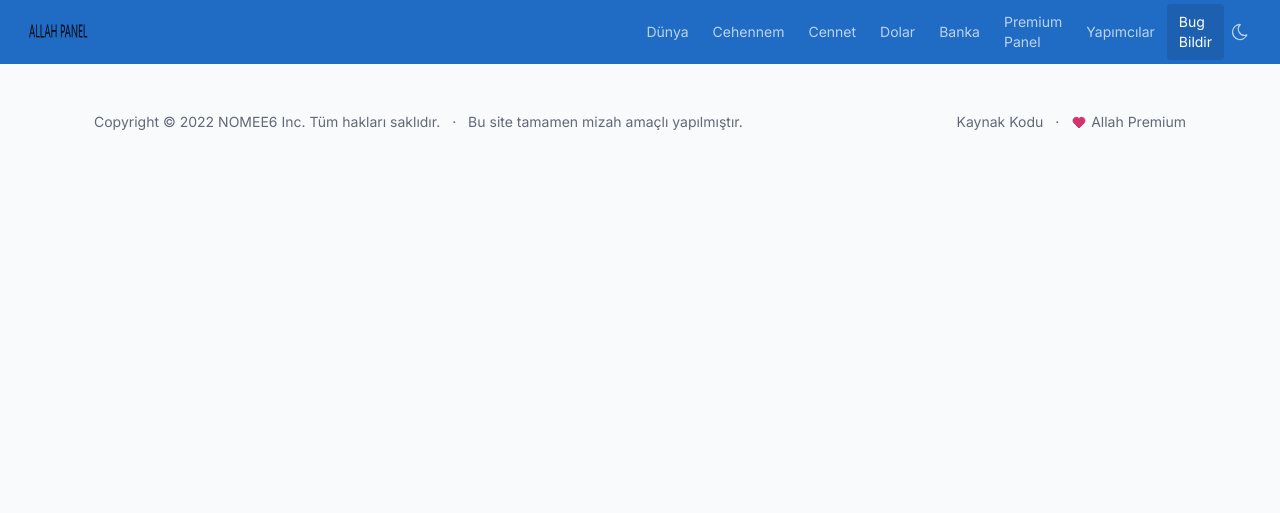
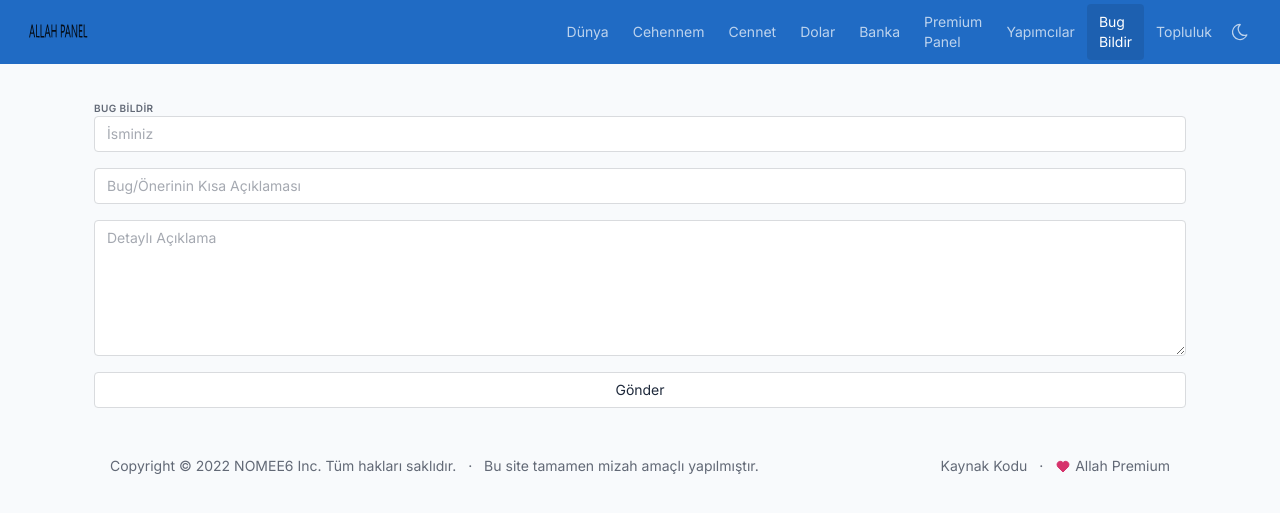
Before and after one commit to Nomee6-Inc/ayp, a PHP site: page /bugreport.php in a window 1280 px wide. Shown: the top 513 px of the page. Run offline with PHP 8.4, Linux system fonts and the light colour scheme; some libraries are stand-ins or nearby versions.

Commit message:
Update bugreport.php

```diff
--- a/bugreport.php
+++ b/bugreport.php
@@ -1,10 +1,30 @@
+<?php
+
+if (isset($_POST['submit'])) {
+    $bugtitle = $_POST['bug'];
+    $bugdesc = $_POST['desc'];
+    $bugowner = $_POST['username'];
+    $conn = mysqli_connect("", "", "", "");
+    $sql = "INSERT INTO bugs (bug, bugdesc, owner)
+					VALUES ('$bugtitle', '$bugdesc', '$bugowner')";
+    $run_query = mysqli_query($conn, $sql);
+
+    if($run_query) {
+        echo "Bug/Öneri başarıyla bildirildi!";
+        header("Refresh:5");
+    } else {
+        echo "Bir Hata Oluştu!";
+    };
+};
+?>
+
 <!doctype html>
 <html lang="tr">
   <head>
     <meta charset="utf-8"/>
     <meta name="viewport" content="width=device-width, initial-scale=1, viewport-fit=cover"/>
     <meta http-equiv="X-UA-Compatible" content="ie=edge"/>
-    <title>Yapımcılar | Allah Yönetim Paneli</title>
+    <title>Bug Bildir | Allah Yönetim Paneli</title>
     <link href="./dist/css/tabler.min.css" rel="stylesheet"/>
     <link href="./dist/css/tabler-flags.min.css" rel="stylesheet"/>
     <link href="./dist/css/tabler-payments.min.css" rel="stylesheet"/>
@@ -114,19 +134,42 @@
                               </span>
                             </a>
                           </li>
+                          <li class="nav-item dropdown">
+                            <a class="nav-link" href="./community.php" >
+                              <span class="nav-link-title">
+                                Topluluk
+                              </span>
+                            </a>
+                          </li>
                         </ul>
                       </div>
                     </div>
                   </div>
                 </header>
               </div>
-    <div class="page-wrapper">
+ <div class="page-wrapper">
         <div class="container-xl">
-              <div class="col-12">
-
-      </div>
-    </div>
-</div>
+          <div class="page-header d-print-none">
+            <div class="row align-items-center">
+              <div class="col">
+                <!-- Page pre-title -->
+                <div class="page-pretitle">
+                  Bug Bildir
+                </div>
+        <form action="" method="POST">
+            <div class="mb-3">
+				<input class="form-control" rows="6" type="text" placeholder="İsminiz" name="username" required>
+            </div>
+            <div class="mb-3">
+				<input class="form-control" rows="6" type="text" placeholder="Bug/Önerinin Kısa Açıklaması" name="bug" required>
+            </div>
+			<div class="mb-3">
+				<textarea class="form-control" rows="6" type="text" placeholder="Detaylı Açıklama" name="desc" required></textarea>
+            </div>
+			<div class="mb-3">
+				<button class="form-control" name="submit" class="btn">Gönder</button>
+			</div>
+		</form>
         <footer class="footer footer-transparent d-print-none">
           <div class="container-xl">
             <div class="row text-center align-items-center flex-row-reverse">
```
